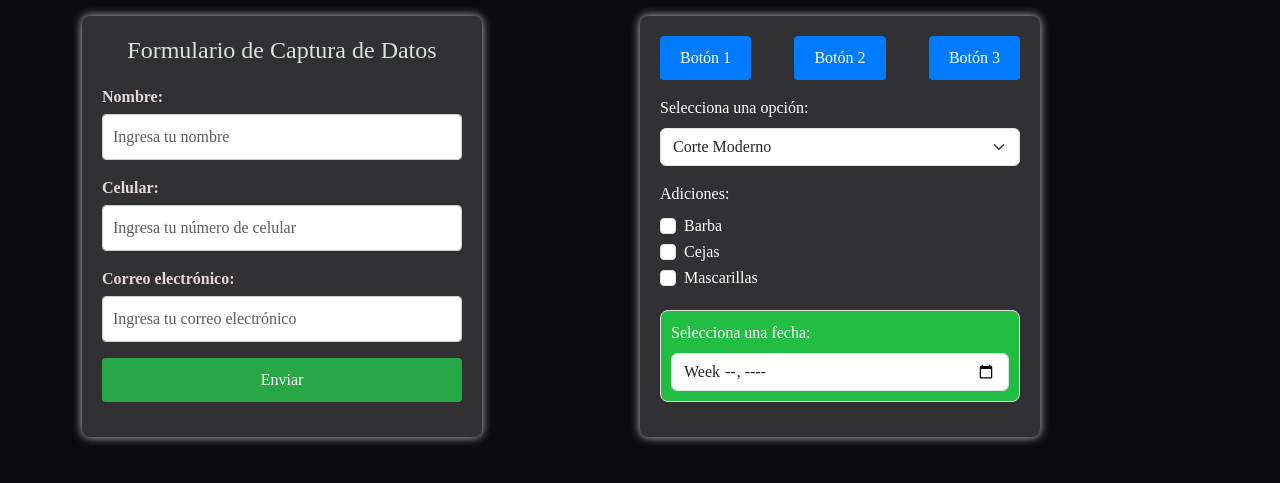
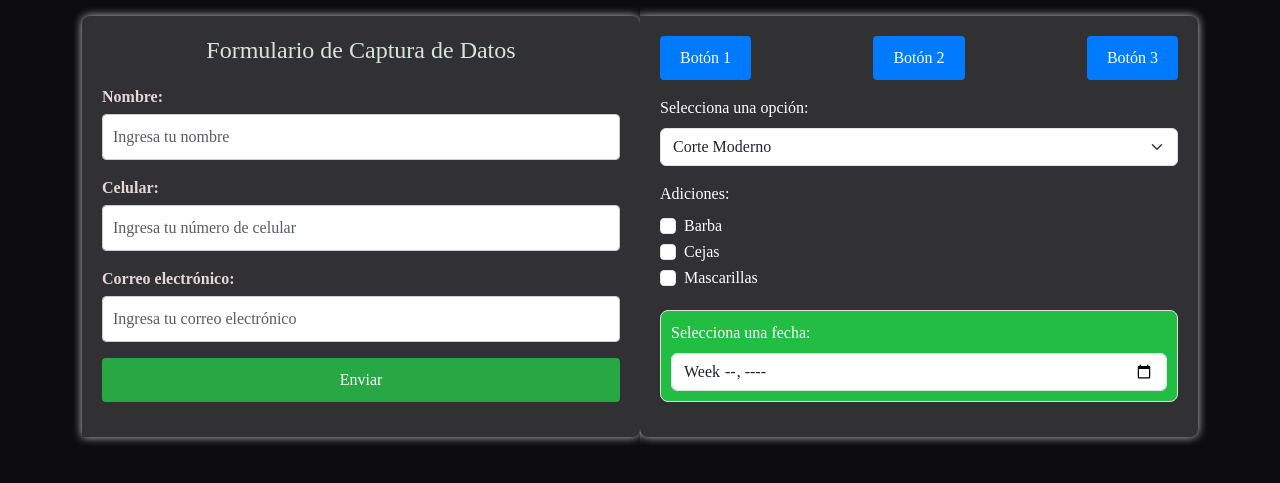
Before and after one commit to luisracero/talentotechproyectolondon, a Flask app: page /citas in a window 1280 px wide. Shown: the part 160-643 px from the top of the page. Run offline with Flask 3, Linux system fonts and the light colour scheme; some web fonts are replaced.

Commit message:
arreglo del formulario de datos

```diff
--- a/static/css/style.css
+++ b/static/css/style.css
@@ -240,11 +240,8 @@ button[aria-expanded="false"] .navbar-toggler-icon {
 #citas .formulario-container {
   background-color: #313133;
   padding: 20px;
-  border-radius: 8px;
+  border-radius: 8px 8px 8px 0;
   box-shadow: 0 0 10px rgba(224, 220, 220, 0.904);
-  width: 100%;
-  max-width: 400px;
-
 }
 
 /* Contenedor del formulario */
@@ -304,12 +301,16 @@ button[aria-expanded="false"] .navbar-toggler-icon {
 /* Estilos para la columna derecha */
 #columna-derecha {
   background-color: #313133;
+  border-radius: 0 8px 8px 8px;
+  box-shadow: 0 0 10px rgba(224, 220, 220, 0.904);
+  max-width:50%;
   padding: 20px;
-  border-radius: 8px;
-  box-shadow: 0 0 10px rgba(224, 220, 220, 0.904);
-  width: 100%;
-  max-width: 400px;
+  position: relative; /* Necesario para clip-path */
+  overflow: hidden;
+    clip-path: inset(-10px -10px -10px 0); /* Recorta la sombra del borde izquierdo */
 }
+
+
 /* Estilos específicos para los botones dentro de #columna-derecha .botones-fila */
 #columna-derecha .botones-fila .btn {
   background-color: #007bff; /* Color azul */
--- a/templates/citas.html
+++ b/templates/citas.html
@@ -8,7 +8,7 @@
       <div class="row g-0">
           <!-- Columna izquierda -->
           <div class="col-md-6">
-              <div class="formulario-container">
+              <div class="formulario-container" style="width: 100%;">
                   <h2>Formulario de Captura de Datos</h2>
                   <form action="/procesar-formulario" method="POST">
                       <!-- Campo para el nombre -->
```
